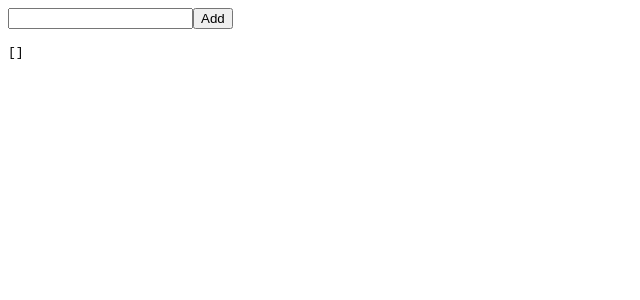
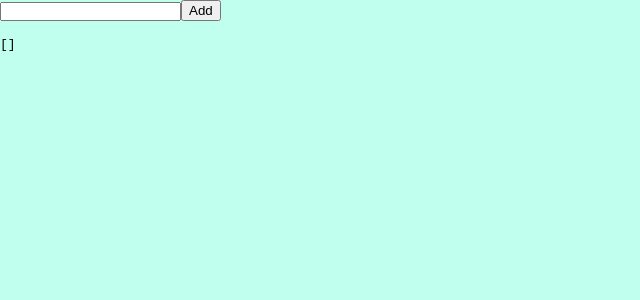
Before and after one commit to tchaflich/sienna, a React app: page / in a window 1280 px wide. Shown: the top 300 px of the page, without its empty margins (0-640 px from the left). Built offline with nearby package versions, Linux system fonts and the light colour scheme.

Commit message:
chore: adding sass to webpack build

```diff
--- a/package.json
+++ b/package.json
@@ -14,12 +14,16 @@
     "@babel/register": "^7.5.5",
     "babel-eslint": "^10.0.2",
     "babel-loader": "^8.0.6",
+    "css-loader": "^3.1.0",
     "eslint": "^6.1.0",
     "eslint-loader": "^2.2.1",
     "eslint-plugin-jsdoc": "^15.7.2",
     "eslint-plugin-react": "^7.14.3",
+    "mini-css-extract-plugin": "^0.8.0",
     "mocha": "^6.2.0",
     "mocha-loader": "^2.0.1",
+    "node-sass": "^4.12.0",
+    "sass-loader": "^7.1.0",
     "webpack": "^4.37.0",
     "webpack-cli": "^3.3.6"
   },
--- a/public/index.html
+++ b/public/index.html
@@ -1,7 +1,9 @@
 <!doctype html>
 <html>
 	<head>
-		<title>🌎</title>
+		<title>Make me a palette!</title>
+		<link rel="stylesheet" href="../dist/main.css">
+		<meta http-equiv="content-type" content="text/html; charset=utf-8" />
 	</head>
 	<body>
 		<div id="root"></div>
--- a/src/js/components/Adder.js
+++ b/src/js/components/Adder.js
@@ -1,4 +1,4 @@
-import React, { Component, } from 'react';
+import React, { Component } from 'react';
 import Color from '../Color';
 
 class Adder extends Component {
--- a/src/js/components/App.js
+++ b/src/js/components/App.js
@@ -1,4 +1,4 @@
-import React, { Component, } from 'react';
+import React, { Component } from 'react';
 
 import Adder from './Adder.js';
 import Palette from './Palette.js';
--- a/src/js/components/Palette.js
+++ b/src/js/components/Palette.js
@@ -1,4 +1,4 @@
-import React, { Component, } from 'react';
+import React, { Component } from 'react';
 
 class Palette extends Component {
 
--- a/src/js/components/Seeds.js
+++ b/src/js/components/Seeds.js
@@ -1,4 +1,4 @@
-import React, { Component, } from 'react';
+import React, { Component } from 'react';
 
 class Seeds extends Component {
 
--- /dev/null
+++ b/src/scss/_app.scss
@@ -0,0 +1,28 @@
+
+
+// https://css-tricks.com/box-sizing/
+html {
+	box-sizing: border-box;
+}
+*, *:before, *:after {
+	box-sizing: inherit;
+}
+
+// frowny face @ default margin
+body {
+	margin: 0;
+}
+
+html, body, #background {
+	height: 100%;
+	// todo font later
+}
+
+#root {
+	min-height: 100%;
+	background-color: #c0ffee;
+}
+
+.App {
+	// notta
+}
--- /dev/null
+++ b/src/scss/_input.scss
@@ -0,0 +1,7 @@
+
+
+input[type="text"] {
+	vertical-align: middle;
+	margin: 0;
+	padding: 0;
+  }
--- /dev/null
+++ b/src/scss/index.scss
@@ -0,0 +1,7 @@
+
+// import... ALL the things?
+
+@import "app";
+
+@import "input";
+@import "button";
--- a/webpack.config.js
+++ b/webpack.config.js
@@ -1,12 +1,19 @@
 const path = require('path');
+const MiniCssExtractPlugin = require('mini-css-extract-plugin');
 
 module.exports = {
-	entry: './src/js/index.js',
+	entry: ['./src/js/index.js', './src/scss/index.scss'],
 
 	output: {
 		filename: 'main.js',
 		path: path.resolve(__dirname, 'dist'),
 	},
+
+	plugins: [
+		new MiniCssExtractPlugin({
+			filename: 'main.css',
+		}),
+	],
 
 	mode: 'none',
 
@@ -15,7 +22,7 @@ module.exports = {
 			{
 				test: /\.(js|jsx)$/,
 				exclude: /node_modules/,
-				use: ['babel-loader', 'eslint-loader',],
+				use: ['babel-loader', 'eslint-loader'],
 			},
 			{
 				test: /test\.js$/,
@@ -24,6 +31,27 @@ module.exports = {
 				},
 				exclude: /node_modules/,
 			},
+			{
+				test: /\.(sass|scss)$/,
+				use: [
+					{
+						loader: MiniCssExtractPlugin.loader,
+					},
+					{
+						loader: 'css-loader',
+						options: {
+							sourceMap: true,
+						},
+					},
+					{
+						loader: 'sass-loader',
+						options: {
+							sourceMap: true,
+							// data: "$env: " + process.env.NODE_ENV + ";"
+						},
+					},
+				],
+			},
 		],
 	},
 };
```
Also changed, not shown: src/scss/_button.scss (added), 1 other file (tests, documents, lock files or other folders).
